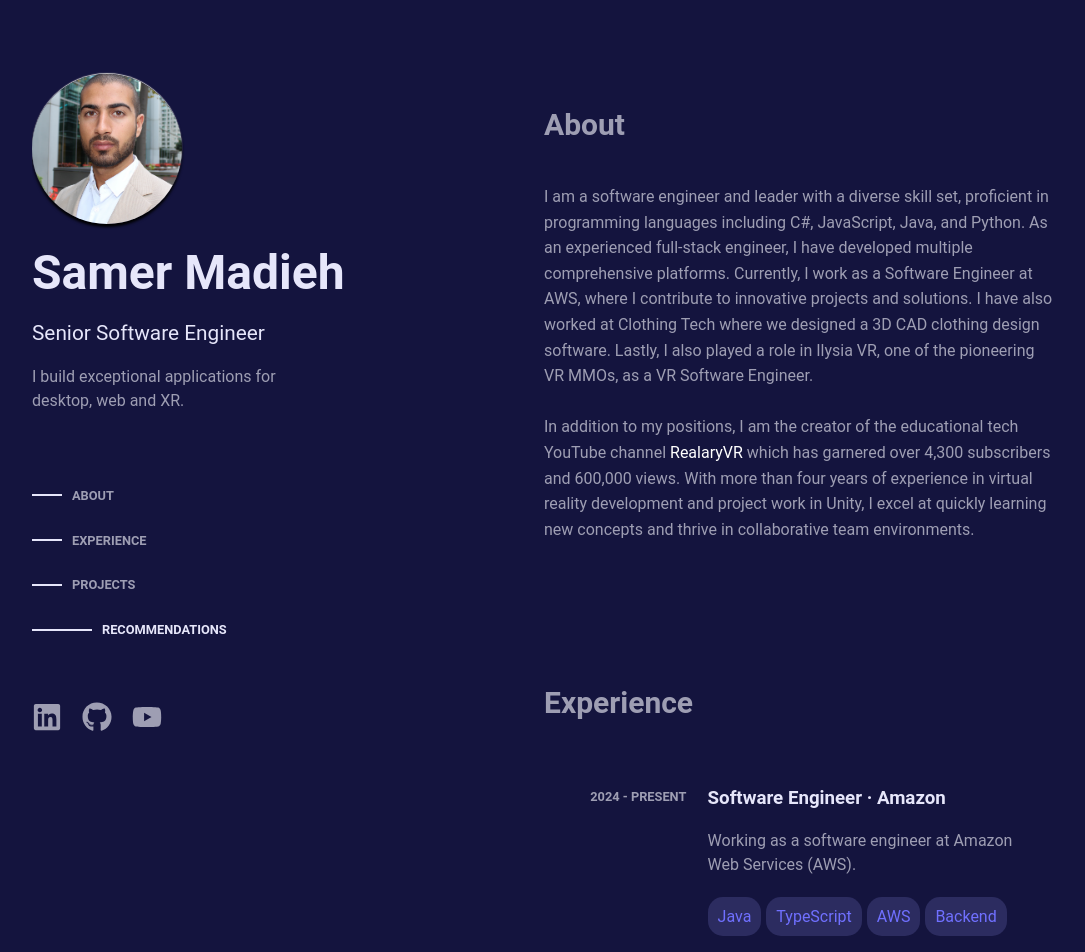
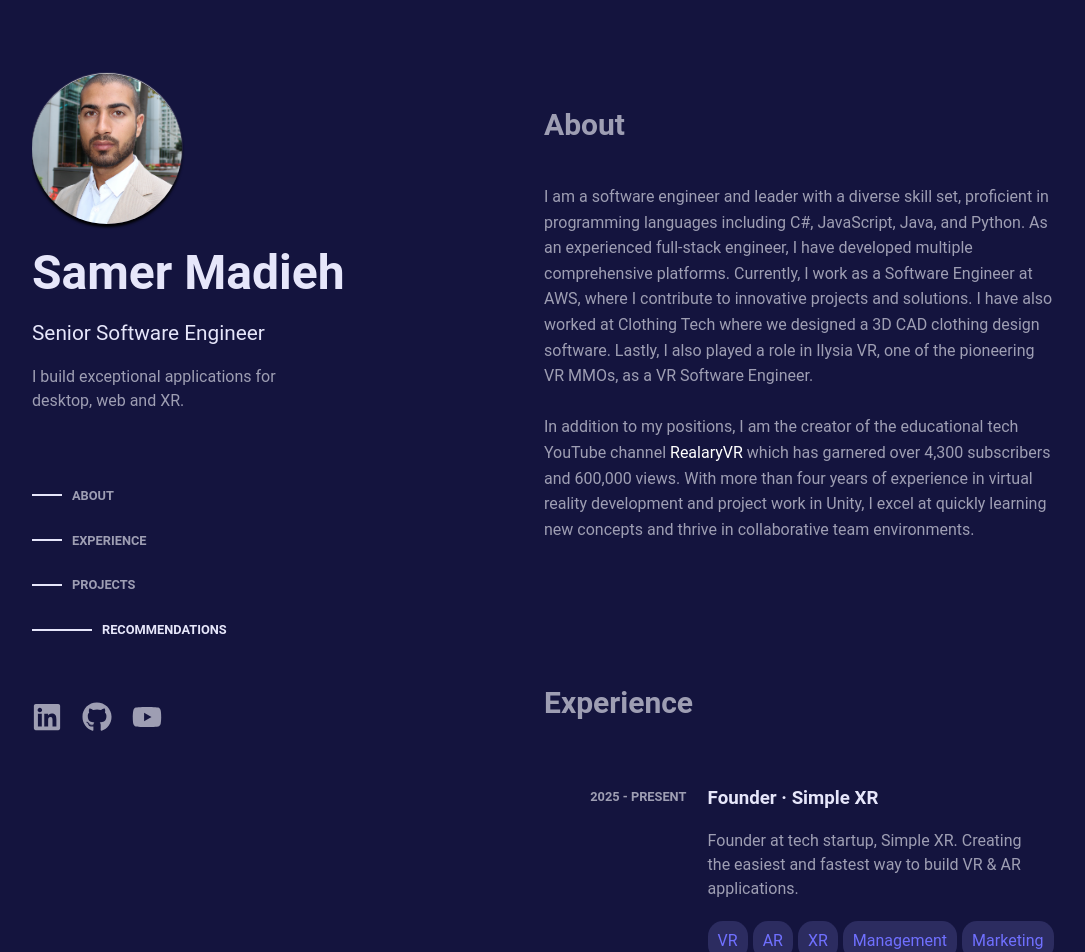
Before and after one commit to Samermadieh/portfolio, a React (Create React App) app: page / in a window 1280 px wide. Shown: the top 952 px of the page, without its empty margins (96-1181 px from the left). Built offline with nearby package versions, Linux system fonts and the light colour scheme.

Commit message:
Update info

```diff
--- a/src/components/Experience.jsx
+++ b/src/components/Experience.jsx
@@ -3,9 +3,17 @@
 function Experience() {
     const experience = [
         {
+            title: "Founder",
+            company: "Simple XR",
+            date: "2025 - PRESENT",
+            description: "Founder at tech startup, Simple XR. Creating the easiest and fastest way to build VR & AR applications.",
+            link: "https://simplexr.net",
+            skills: ["VR", "AR", "XR", "Management", "Marketing"]
+        },
+        {
             title: "Software Engineer",
             company: "Amazon",
-            date: "2024 - PRESENT",
+            date: "2024 - 2025",
             description: "Working as a software engineer at Amazon Web Services (AWS).",
             link: "https://aws.amazon.com/",
             skills: ["Java", "TypeScript", "AWS", "Backend"]
--- a/src/components/Projects.jsx
+++ b/src/components/Projects.jsx
@@ -18,7 +18,7 @@
         {
             title: "Realary",
             description: "Founder of educational YouTube channel \'RealaryVR\' that produces VR development content. I create tutorials that are mostly about Unity and VR development for the Oculus/Meta platform.",
-            imgUrl: "https://yt3.googleusercontent.com/LCDqCaTF9bt6fQhaRBMS64JagNJ1uHaE_u-UlEgINg02q60AVSaNP27MRWalgDtV0cqS0E6q=s160-c-k-c0x00ffffff-no-rj",
+            imgUrl: "https://realary.com/assets/logo-qwU21bGt.png",
             link: "https://www.youtube.com/realaryvr",
             stats: {
                 text: "4.3k+ subscribers, 600k+ views",
```
